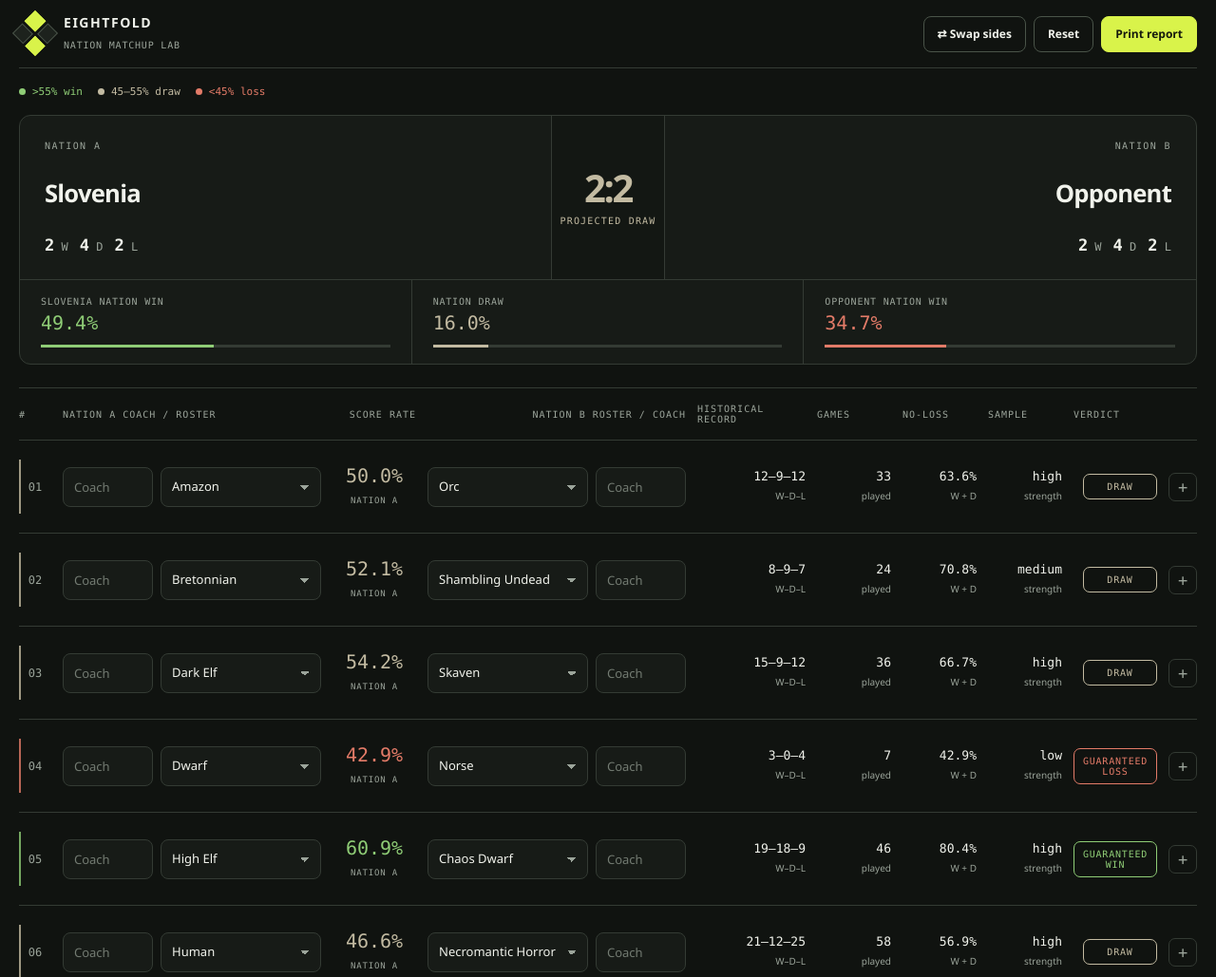
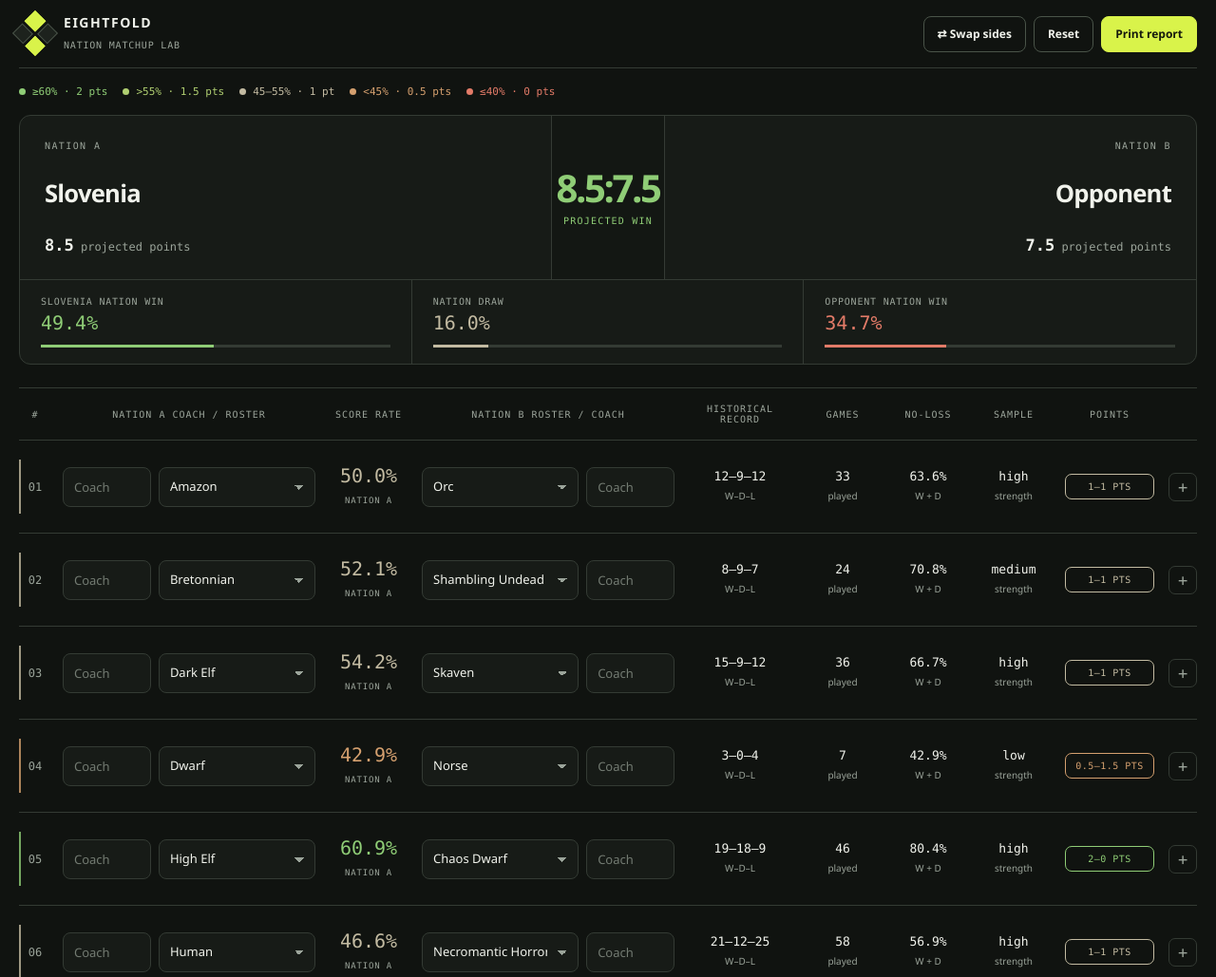
Before and after one commit to RokKos/bb-match-parings, a plain HTML site: page index.html in a window 1280 px wide. Shown: the top 1029 px of the page at 95% size. Drawn offline with Linux system fonts and the light colour scheme.

Commit message:
small fix

```diff
--- a/index.html
+++ b/index.html
@@ -21,7 +21,9 @@
       --accent: #d9f34a;
       --accent-ink: #161a0d;
       --win: #8fcd76;
+      --edge-win: #b0cf71;
       --draw: #c3bba2;
+      --edge-loss: #d5a06f;
       --loss: #e37b68;
       --radius: 12px;
       --mono: "SFMono-Regular", Consolas, "Liberation Mono", monospace;
@@ -50,7 +52,7 @@
     .legend { display: flex; flex-wrap: wrap; gap: 16px; padding: 18px 0; font: 11px var(--mono); color: var(--muted); }
     .legend span { display: inline-flex; align-items: center; gap: 7px; }
     .dot { width: 7px; height: 7px; border-radius: 50%; background: currentColor; }
-    .c-win { color: var(--win); } .c-draw { color: var(--draw); } .c-loss { color: var(--loss); }
+    .c-win { color: var(--win); } .c-edge-win { color: var(--edge-win); } .c-draw { color: var(--draw); } .c-edge-loss { color: var(--edge-loss); } .c-loss { color: var(--loss); }
     .scoreboard { border: 1px solid var(--line); border-radius: var(--radius); background: var(--panel); overflow: hidden; }
     .score-grid { display: grid; grid-template-columns: minmax(0, 1fr) 120px minmax(0, 1fr); min-height: 172px; }
     .nation-summary { padding: 26px; display: flex; flex-direction: column; justify-content: space-between; min-width: 0; }
@@ -71,9 +73,8 @@
     .prob-track { height: 3px; margin-top: 10px; overflow: hidden; background: var(--line); }
     .prob-track i { display: block; width: 0; height: 100%; background: currentColor; transition: width .35s ease; }
     .workspace { margin: 24px 0 70px; border-top: 1px solid var(--line); }
-    .workspace-head, .matchup-row { display: grid; grid-template-columns: 34px minmax(210px, 1fr) 88px minmax(210px, 1fr) 114px 78px 78px 78px 88px 30px; gap: 12px; align-items: center; }
-    .workspace-head { min-height: 54px; color: var(--muted); font: 10px var(--mono); letter-spacing: .1em; text-transform: uppercase; }
-    .head-away { text-align: right; }
+    .workspace-head, .matchup-row { display: grid; grid-template-columns: 34px minmax(210px, 1fr) 88px minmax(210px, 1fr) 114px 78px 78px 78px 100px 30px; gap: 12px; align-items: center; }
+    .workspace-head { min-height: 54px; color: var(--muted); font: 10px var(--mono); letter-spacing: .1em; text-align: center; text-transform: uppercase; }
     .matchup-row { min-height: 98px; border-top: 1px solid var(--line); position: relative; }
     .matchup-row:last-child { border-bottom: 1px solid var(--line); }
     .matchup-row::before { content: ""; position: absolute; left: 0; top: 20px; bottom: 20px; width: 2px; background: var(--status-color, var(--draw)); opacity: .8; }
@@ -89,10 +90,10 @@
     .rate { text-align: center; }
     .rate strong { display: block; color: var(--status-color, var(--draw)); font: 20px var(--mono); }
     .rate small { color: var(--muted); font: 9px var(--mono); text-transform: uppercase; letter-spacing: .09em; }
-    .stat { text-align: right; }
+    .stat { text-align: center; }
     .stat strong { display: block; font: 13px var(--mono); }
     .stat small { color: var(--muted); font-size: 10px; }
-    .outcome { justify-self: end; min-width: 78px; padding: 7px 8px; border: 1px solid currentColor; border-radius: 7px; color: var(--status-color, var(--draw)); font: 10px var(--mono); text-align: center; text-transform: uppercase; letter-spacing: .08em; }
+    .outcome { justify-self: center; min-width: 94px; padding: 7px 8px; border: 1px solid currentColor; border-radius: 7px; color: var(--status-color, var(--draw)); font: 10px var(--mono); text-align: center; white-space: nowrap; text-transform: uppercase; letter-spacing: .05em; }
     .detail-button { width: 30px; height: 30px; border: 1px solid var(--line); border-radius: 7px; color: var(--muted); background: transparent; font: 17px var(--mono); }
     .detail-button:hover, .detail-button[aria-expanded="true"] { color: var(--text); border-color: var(--line-bright); background: var(--panel-2); }
     .matchup-detail { grid-column: 2 / -1; display: none; grid-template-columns: 1.15fr 1fr 1fr 1fr 1fr; gap: 1px; margin: -5px 0 18px; background: var(--line); border: 1px solid var(--line); }
@@ -182,7 +183,7 @@
       *, *::before, *::after { scroll-behavior: auto !important; transition-duration: .01ms !important; animation-duration: .01ms !important; animation-iteration-count: 1 !important; }
     }
     @media print {
-      :root { color-scheme: light; --bg: #fff; --panel: #fff; --panel-2: #f5f5f2; --line: #c9ccc5; --line-bright: #92988f; --text: #171a17; --muted: #596158; --accent: #607400; --accent-ink: #fff; --win: #39732b; --draw: #6b6558; --loss: #a73e2d; }
+      :root { color-scheme: light; --bg: #fff; --panel: #fff; --panel-2: #f5f5f2; --line: #c9ccc5; --line-bright: #92988f; --text: #171a17; --muted: #596158; --accent: #607400; --accent-ink: #fff; --win: #39732b; --edge-win: #657a31; --draw: #6b6558; --edge-loss: #956426; --loss: #a73e2d; }
       .top-actions, .detail-button { display: none; }
       .workspace { overflow: visible; }
       .workspace-head, .matchup-row { min-width: 0; }
@@ -205,9 +206,11 @@
 
   <main class="shell">
     <div class="legend" aria-label="Outcome thresholds">
-      <span class="c-win"><i class="dot"></i>&gt;55% win</span>
-      <span class="c-draw"><i class="dot"></i>45–55% draw</span>
-      <span class="c-loss"><i class="dot"></i>&lt;45% loss</span>
+      <span class="c-win"><i class="dot"></i>≥60% · 2 pts</span>
+      <span class="c-edge-win"><i class="dot"></i>&gt;55% · 1.5 pts</span>
+      <span class="c-draw"><i class="dot"></i>45–55% · 1 pt</span>
+      <span class="c-edge-loss"><i class="dot"></i>&lt;45% · 0.5 pts</span>
+      <span class="c-loss"><i class="dot"></i>≤40% · 0 pts</span>
     </div>
 
     <section class="scoreboard" aria-label="Nation result summary">
@@ -231,7 +234,7 @@
 
     <section class="workspace" aria-label="Eight roster matchups">
       <div class="workspace-head">
-        <span>#</span><span>Nation A coach / roster</span><span class="head-away">Score rate</span><span class="head-away">Nation B roster / coach</span><span>Historical record</span><span>Games</span><span>No-loss</span><span>Sample</span><span>Verdict</span><span></span>
+        <span>#</span><span>Nation A coach / roster</span><span>Score rate</span><span>Nation B roster / coach</span><span>Historical record</span><span>Games</span><span>No-loss</span><span>Sample</span><span>Points</span><span></span>
       </div>
       <div id="matchups"></div>
     </section>
@@ -244,7 +247,7 @@
       <article class="insight-panel">
         <div class="section-title"><h2>How to read this</h2><span>Model notes</span></div>
         <ul class="method-list">
-          <li><strong>Projected nation result</strong>Each fixture is classified by its score rate. A nation wins when guaranteed wins outnumber guaranteed losses; draws add zero.</li>
+          <li><strong>Projected nation result</strong>Each fixture awards two points: 2–0 at 60% or more, 1.5–0.5 above 55%, 1–1 from 45% through 55%, 0.5–1.5 below 45%, and 0–2 at 40% or less. The Nation with more total points wins.</li>
           <li><strong>Unique national rosters</strong>Each roster can be selected only once within a Nation. Both opposing Nations may still use the same roster.</li>
           <li><strong>Nation certainty</strong>The model combines the observed win, draw and loss frequencies of all eight independent fixtures. It reports the chance of finishing with more actual wins than losses.</li>
           <li><strong>Sample strength</strong>Low is fewer than 10 historical games, medium is 10–29, and high is 30 or more. Certainty reflects results, not data quality, so inspect small samples carefully.</li>
@@ -316,10 +319,16 @@
           source = "derived from reciprocal record";
         }
       }
-      if (!raw) return { g: 0, w: 0, d: 0, l: 0, rate: .5, noLoss: 1, verdict: "draw", source: "no data", strength: "none" };
+      if (!raw) return { g: 0, w: 0, d: 0, l: 0, rate: .5, noLoss: 1, verdict: "draw", homePoints: 1, awayPoints: 1, label: "draw", source: "no data", strength: "none" };
       const [g, w, d, l] = raw;
       const rate = (w + d * .5) / g;
-      return { g, w, d, l, rate, noLoss: (w + d) / g, verdict: rate > .55 ? "win" : rate < .45 ? "loss" : "draw", source, strength: g >= 30 ? "high" : g >= 10 ? "medium" : "low" };
+      let verdict, homePoints, label;
+      if (rate >= .6) [verdict, homePoints, label] = ["win", 2, "secure win"];
+      else if (rate > .55) [verdict, homePoints, label] = ["edge-win", 1.5, "edge"];
+      else if (rate >= .45) [verdict, homePoints, label] = ["draw", 1, "draw"];
+      else if (rate > .4) [verdict, homePoints, label] = ["edge-loss", .5, "at risk"];
+      else [verdict, homePoints, label] = ["loss", 0, "secure loss"];
+      return { g, w, d, l, rate, noLoss: (w + d) / g, verdict, homePoints, awayPoints: 2 - homePoints, label, source, strength: g >= 30 ? "high" : g >= 10 ? "medium" : "low" };
     }
 
     function nationProbability(rows) {
@@ -357,7 +366,7 @@
           <div class="stat games-stat"><strong>${row.g || "—"}</strong><small>played</small></div>
           <div class="stat noloss-stat"><strong>${row.g ? pct(row.noLoss) : "—"}</strong><small>W + D</small></div>
           <div class="stat sample-stat"><strong>${row.strength}</strong><small>strength</small></div>
-          <div class="outcome">${row.verdict === "draw" ? "draw" : "guaranteed " + row.verdict}</div>
+          <div class="outcome" title="${row.label}">${row.homePoints}–${row.awayPoints} pts</div>
           <button class="detail-button" type="button" data-detail="${index}" aria-expanded="${expanded}" aria-label="Toggle details for pairing ${index + 1}">${expanded ? "−" : "+"}</button>
           <div class="matchup-detail${expanded ? " open" : ""}">
             <div class="detail-cell note"><small>Data source</small><strong>${sourceNote}</strong></div>
@@ -371,14 +380,14 @@
     }
 
     function renderSummary(rows) {
-      const counts = { win: 0, draw: 0, loss: 0 };
-      rows.forEach((row) => counts[row.verdict]++);
-      const result = counts.win > counts.loss ? "win" : counts.win < counts.loss ? "loss" : "draw";
+      const homePoints = rows.reduce((sum, row) => sum + row.homePoints, 0);
+      const awayPoints = rows.reduce((sum, row) => sum + row.awayPoints, 0);
+      const result = homePoints > awayPoints ? "win" : homePoints < awayPoints ? "loss" : "draw";
       const probability = nationProbability(rows);
-      $("#homeRecord").innerHTML = `<span><b>${counts.win}</b> W</span><span><b>${counts.draw}</b> D</span><span><b>${counts.loss}</b> L</span>`;
-      $("#awayRecord").innerHTML = `<span><b>${counts.loss}</b> W</span><span><b>${counts.draw}</b> D</span><span><b>${counts.win}</b> L</span>`;
+      $("#homeRecord").innerHTML = `<span><b>${homePoints}</b> projected points</span>`;
+      $("#awayRecord").innerHTML = `<span><b>${awayPoints}</b> projected points</span>`;
       $("#verdict").className = `verdict c-${result}`;
-      $("#verdict").innerHTML = `<strong>${counts.win}:${counts.loss}</strong><span>Projected ${result}</span>`;
+      $("#verdict").innerHTML = `<strong>${homePoints}:${awayPoints}</strong><span>Projected ${result}</span>`;
       const probabilities = [
         [state.homeName + " nation win", probability.win, "win"],
         ["Nation draw", probability.draw, "draw"],
```
Also changed, not shown: build.mjs (+30 -21 lines).
